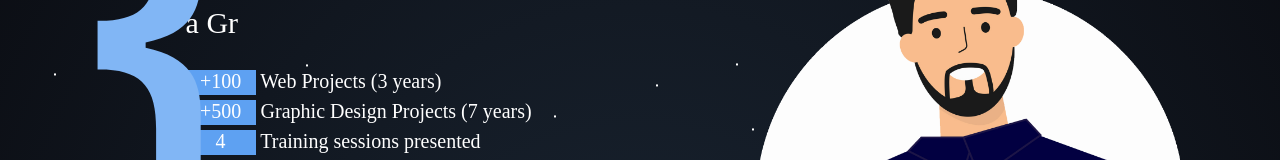
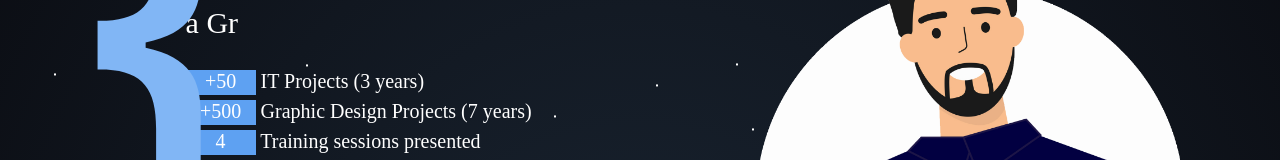
Before and after one commit to louaychaabane/louaychaabane-portfolio, a React (Create React App) app: page / in a window 1280 px wide. Shown: the part 286-446 px from the top of the page. Built offline with nearby package versions, Linux system fonts and the light colour scheme; a web font is replaced by a local one.

Commit message:
numbers modif

```diff
--- a/src/Components/About.js
+++ b/src/Components/About.js
@@ -11,7 +11,7 @@ export default function About() {
             <h1>Hi, I'm <span className="color-p">Louay Chaabane</span></h1>
 
             <h3>a <TypingEffect words={words} speed={typingSpeed} /></h3>
-            <h4><span className="rect-s">+100</span> Web Projects ({new Date().getFullYear() - 2022} years)</h4>
+            <h4><span className="rect-s">+50</span> IT Projects ({new Date().getFullYear() - 2022} years)</h4>
             <h4><span className="rect-s">+500</span> Graphic Design Projects ({new Date().getFullYear() - 2018} years)</h4>
             <h4><span className="rect-s">4</span> Training sessions presented</h4>
             <img src={require("../images/avatar.png")} className="avatar" />
```
